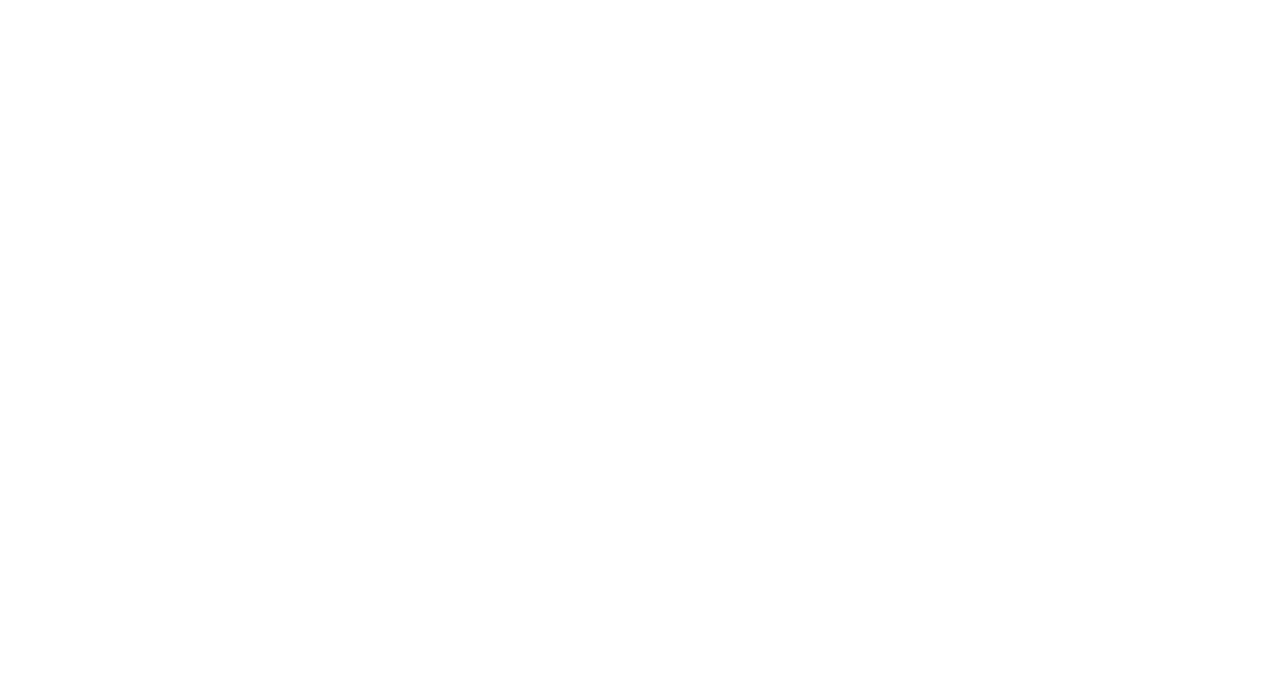
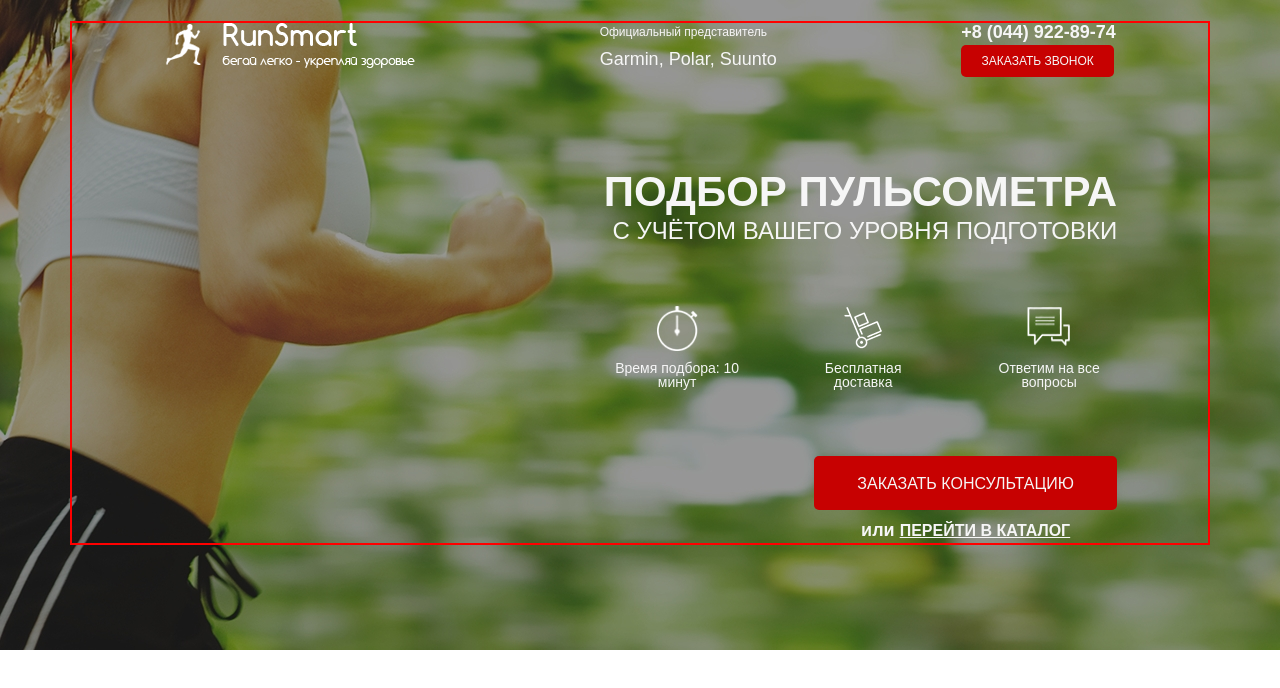
Before and after one commit to Titsvetlana/RunSmart, a plain HTML site: page src/index.html in a window 1280 px wide. Drawn offline with Linux system fonts and the light colour scheme; files that its build step writes are made by us from their sources; a web font is replaced by a local one.

Commit message:
first section done

```diff
--- /dev/null
+++ b/src/css/__basic_setting.css
@@ -0,0 +1,68 @@
+h1,
+h2,
+h3,
+h4,
+h5,
+figure,
+p,
+ol,
+ul {
+    margin: 0;
+}
+
+ol[role="list"],
+ul[role="list"] {
+    list-style: none;
+    padding-inline: 0;
+}
+
+h1,
+h2,
+h3,
+h4,
+h5 {
+    font-size: inherit;
+    font-weight: inherit;
+}
+
+a {
+    text-decoration: none;
+}
+
+img {
+    display: block;
+    max-inline-size: 100%;
+}
+
+:root {
+    --color: rgb(246, 246, 246);
+    --btn-color: rgb(199, 1, 1);
+    --container-padding-inline: 10%;
+    --footer-padding-inline: 10%;
+}
+
+* {
+    font-family: "Museo Sans Cyrl", sans-serif;
+    scroll-behavior: smooth;
+}
+
+section {
+    width: 100vw;
+}
+
+.container {
+    max-width: 1140px;
+    margin: 0 auto;
+    border: 2px solid red;
+}
+
+button {
+    border: none;
+    border-radius: 5px;
+    padding: 5px;
+    background: rgb(199, 1, 1);
+    color: var(--color, rgb(246, 246, 246));
+    font-weight: 500;
+    text-align: center;
+    text-transform: uppercase;
+}
--- /dev/null
+++ b/src/css/__header.css
@@ -0,0 +1,134 @@
+.header {
+    min-height: 650px;
+    background: url(../img/main.jpg) center center/cover no-repeat;
+    padding-top: 21px;
+    color: var(--color, rgb(246, 246, 246));
+}
+
+.header_wrapper {
+    display: flex;
+    flex-direction: row;
+    justify-content: space-around;
+}
+
+.header__logo {
+    max-width: 251px;
+}
+
+.header__official {
+    display: flex;
+    flex-direction: column;
+    justify-content: space-around;
+
+    p {
+        font-size: 12px;
+        font-weight: 300;
+        line-height: 12px;
+    }
+
+    span {
+        font-size: 18px;
+        font-weight: 300;
+        line-height: 29px;
+    }
+}
+
+.header__contacts {
+    display: flex;
+    flex-direction: column;
+    justify-content: center;
+    text-align: center;
+
+    .button {
+        margin-top: 4px;
+        width: 153px;
+        height: 32px;
+        font-size: 12px;
+        line-height: 19px;
+    }
+}
+
+.header__phone {
+    color: var(--color, rgb(246, 246, 246));
+    font-size: 18px;
+    font-weight: 700;
+    line-height: 18px;
+}
+
+.promo_wrapper {
+    margin-top: 90px;
+    margin-right: 8%;
+    display: flex;
+    flex-direction: column;
+    align-items: end;
+}
+
+.promo__header {
+    font-size: 42px;
+    font-weight: 700;
+    line-height: 42px;
+    text-align: right;
+    text-transform: uppercase;
+}
+
+.promo__subheader {
+    font-size: 24px;
+    font-weight: 500;
+    line-height: 24px;
+    text-align: right;
+    text-transform: uppercase;
+}
+
+.promo_item {
+    margin-top: 60px;
+    display: flex;
+    flex-direction: row;
+    justify-content: space-between;
+    gap: 50px;
+
+    .promo__items {
+        display: flex;
+        flex-direction: column;
+        align-items: center;
+        max-width: 136px;
+
+        .promo__img {
+            max-width: 45px;
+            height: 45px;
+        }
+
+        .promo__text {
+            margin-top: 10px;
+            font-size: 14px;
+            font-weight: 500;
+            line-height: 14px;
+            text-align: center;
+        }
+    }
+}
+
+.promo__consultation {
+    margin-top: 67px;
+    display: flex;
+    flex-direction: column;
+    align-items: center;
+
+    .button {
+        width: 303px;
+        height: 54px;
+        font-size: 16px;
+        line-height: 25px;
+    }
+
+    .header__phone {
+        margin-top: 8px;
+
+        span {
+            text-transform: uppercase;
+            font-size: 16px;
+            font-weight: 500px;
+            line-height: 25px;
+            text-decoration-line: underline;
+        }
+    }
+}
--- a/src/css/style.css
+++ b/src/css/style.css
@@ -0,0 +1,2 @@
+@import "__basic_setting.css";
+@import "__header.css";
--- a/src/index.html
+++ b/src/index.html
@@ -5,14 +5,57 @@
     <meta charset="UTF-8">
     <meta name="viewport" content="width=device-width, initial-scale=1.0">
     <meta http-equiv="X-UA-Compatible" content="ie=edge">
-    <title>Pulse</title>
+    <title>RunSmart</title>
+    <link rel="icon" type="image/x-icon" href="favicon.png">
     <link rel="stylesheet" href="css/bootstrap-reboot.min.css">
     <link rel="stylesheet" href="css/font.css">
-    <link rel="stylesheet" href="css/style.min.css">
+    <link rel="stylesheet" href="css/style.css">
 </head>
 
 <body>
-
+    <section class="header">
+        <div class="container">
+            <div class="header_wrapper">
+                <a href="#" class="header__logo">
+                    <img src="icons/logo.png" alt="logo">
+                </a>
+                <div class="header__official">
+                    <p>Официальный представитель</p>
+                    <span>Garmin, Polar, Suunto</span>
+                </div>
+                <div class="header__contacts">
+                    <a href="tel:+80449228974" class="header__phone">+8 (044) 922-89-74</a>
+                    <button class="button">заказать звонок</button>
+                </div>
+            </div>
+            <div class="promo_wrapper">
+                <div class="promo__header">
+                    <h1>Подбор пульсометра</h1>
+                </div>
+                <div class="promo__subheader">
+                    <h2>с учётом Вашего уровня подготовки</h2>
+                </div>
+                <div class="promo_item">
+                    <div class="promo__items">
+                        <img src="icons/main_screen/timer.png" alt="timer" class="promo__img">
+                        <div class="promo__text">Время подбора: 10 минут</div>
+                    </div>
+                    <div class="promo__items">
+                        <img src="icons/main_screen/hand-cart.png" alt="timer" class="promo__img">
+                        <div class="promo__text">Бесплатная доставка</div>
+                    </div>
+                    <div class="promo__items">
+                        <img src="icons/main_screen/messages.png" alt="timer" class="promo__img">
+                        <div class="promo__text">Ответим на все вопросы</div>
+                    </div>
+                </div>
+                <div class="promo__consultation">
+                    <button class="button">заказать консультацию</button>
+                    <a href="#" class="header__phone">или <span>перейти в каталог</span></a>
+                </div>
+            </div>
+        </div>
+    </section>
 </body>
 
 </html>
```
Also changed, not shown: src/css/sett.css (added), src/favicon-16x16.png, src/favicon-32x32.png, src/favicon.png (added), Слой 1.png (added).
